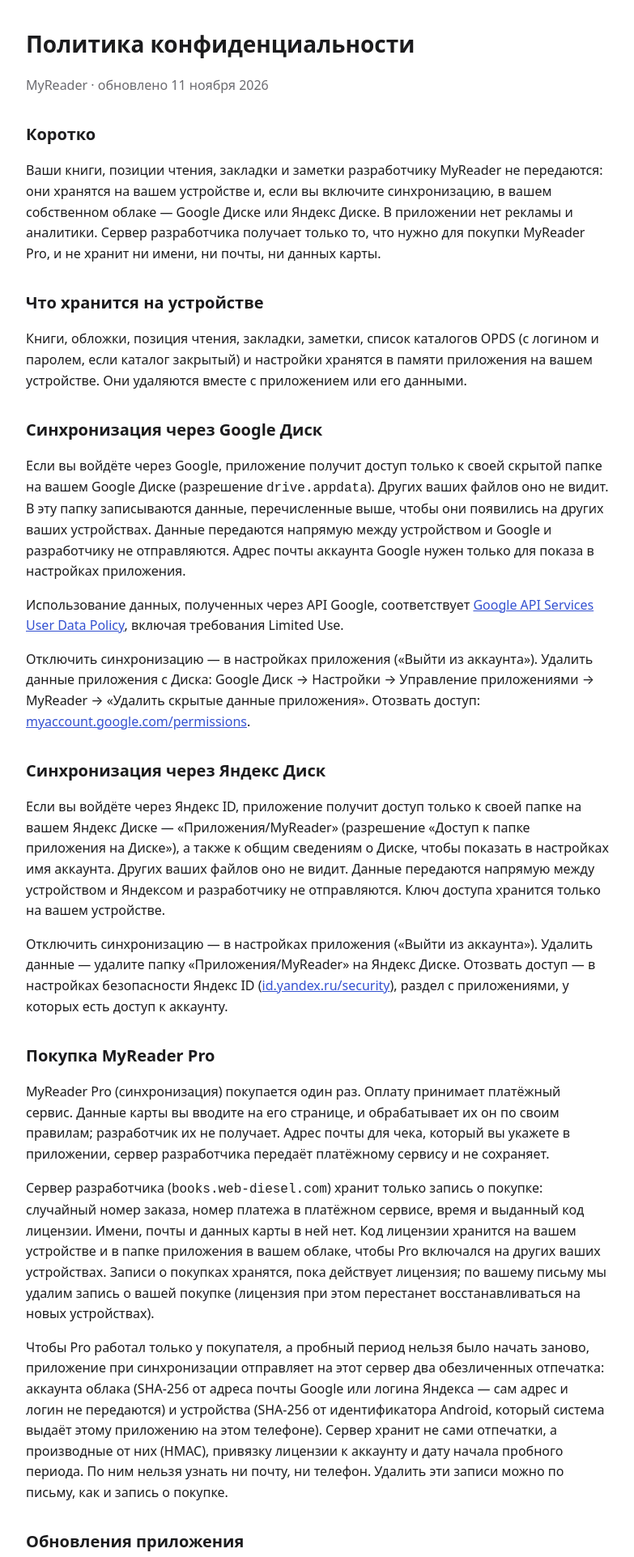
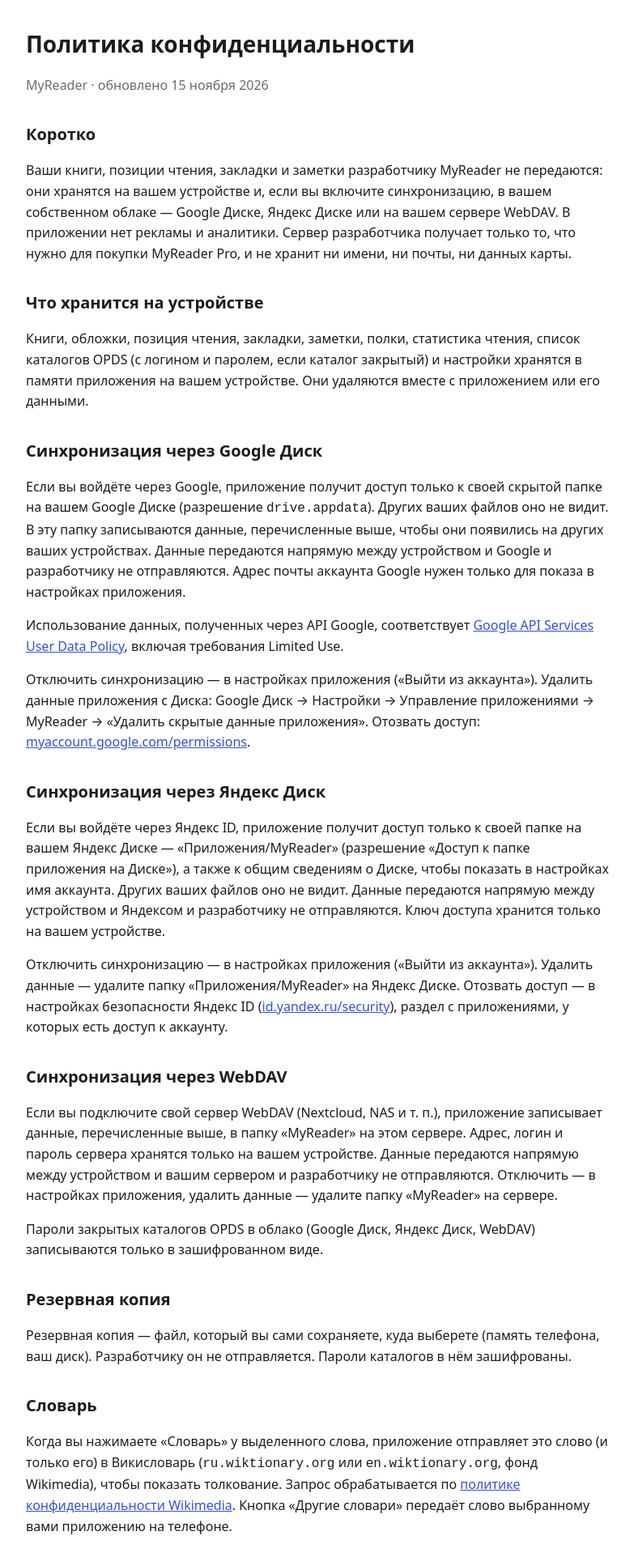
Before and after one commit to webdiesellab/myreader-app, a plain HTML site: page privacy.html in a window 1280 px wide. Shown: the top 1923 px of the page at 81% size, without its empty margins (248-1031 px from the left). Drawn offline with Linux system fonts and the light colour scheme.

Commit message:
Политика: WebDAV, резервная копия, словарь (Викисловарь)

```diff
--- a/privacy.html
+++ b/privacy.html
@@ -3,13 +3,13 @@
 <title>MyReader — конфиденциальность</title><link rel="stylesheet" href="style.css"></head>
 <body><main>
 <h1>Политика конфиденциальности</h1>
-<p class="muted">MyReader · обновлено 11 ноября 2026</p>
+<p class="muted">MyReader · обновлено 15 ноября 2026</p>
 
 <h2>Коротко</h2>
-<p>Ваши книги, позиции чтения, закладки и заметки разработчику MyReader не передаются: они хранятся на вашем устройстве и, если вы включите синхронизацию, в вашем собственном облаке — Google Диске или Яндекс Диске. В приложении нет рекламы и аналитики. Сервер разработчика получает только то, что нужно для покупки MyReader Pro, и не хранит ни имени, ни почты, ни данных карты.</p>
+<p>Ваши книги, позиции чтения, закладки и заметки разработчику MyReader не передаются: они хранятся на вашем устройстве и, если вы включите синхронизацию, в вашем собственном облаке — Google Диске, Яндекс Диске или на вашем сервере WebDAV. В приложении нет рекламы и аналитики. Сервер разработчика получает только то, что нужно для покупки MyReader Pro, и не хранит ни имени, ни почты, ни данных карты.</p>
 
 <h2>Что хранится на устройстве</h2>
-<p>Книги, обложки, позиция чтения, закладки, заметки, список каталогов OPDS (с логином и паролем, если каталог закрытый) и настройки хранятся в памяти приложения на вашем устройстве. Они удаляются вместе с приложением или его данными.</p>
+<p>Книги, обложки, позиция чтения, закладки, заметки, полки, статистика чтения, список каталогов OPDS (с логином и паролем, если каталог закрытый) и настройки хранятся в памяти приложения на вашем устройстве. Они удаляются вместе с приложением или его данными.</p>
 
 <h2>Синхронизация через Google Диск</h2>
 <p>Если вы войдёте через Google, приложение получит доступ только к своей скрытой папке на вашем Google Диске (разрешение <code>drive.appdata</code>). Других ваших файлов оно не видит. В эту папку записываются данные, перечисленные выше, чтобы они появились на других ваших устройствах. Данные передаются напрямую между устройством и Google и разработчику не отправляются. Адрес почты аккаунта Google нужен только для показа в настройках приложения.</p>
@@ -19,6 +19,16 @@
 <h2>Синхронизация через Яндекс Диск</h2>
 <p>Если вы войдёте через Яндекс ID, приложение получит доступ только к своей папке на вашем Яндекс Диске — «Приложения/MyReader» (разрешение «Доступ к папке приложения на Диске»), а также к общим сведениям о Диске, чтобы показать в настройках имя аккаунта. Других ваших файлов оно не видит. Данные передаются напрямую между устройством и Яндексом и разработчику не отправляются. Ключ доступа хранится только на вашем устройстве.</p>
 <p>Отключить синхронизацию — в настройках приложения («Выйти из аккаунта»). Удалить данные — удалите папку «Приложения/MyReader» на Яндекс Диске. Отозвать доступ — в настройках безопасности Яндекс ID (<a href="https://id.yandex.ru/security">id.yandex.ru/security</a>), раздел с приложениями, у которых есть доступ к аккаунту.</p>
+
+<h2>Синхронизация через WebDAV</h2>
+<p>Если вы подключите свой сервер WebDAV (Nextcloud, NAS и т. п.), приложение записывает данные, перечисленные выше, в папку «MyReader» на этом сервере. Адрес, логин и пароль сервера хранятся только на вашем устройстве. Данные передаются напрямую между устройством и вашим сервером и разработчику не отправляются. Отключить — в настройках приложения, удалить данные — удалите папку «MyReader» на сервере.</p>
+<p>Пароли закрытых каталогов OPDS в облако (Google Диск, Яндекс Диск, WebDAV) записываются только в зашифрованном виде.</p>
+
+<h2>Резервная копия</h2>
+<p>Резервная копия — файл, который вы сами сохраняете, куда выберете (память телефона, ваш диск). Разработчику он не отправляется. Пароли каталогов в нём зашифрованы.</p>
+
+<h2>Словарь</h2>
+<p>Когда вы нажимаете «Словарь» у выделенного слова, приложение отправляет это слово (и только его) в Викисловарь (<code>ru.wiktionary.org</code> или <code>en.wiktionary.org</code>, фонд Wikimedia), чтобы показать толкование. Запрос обрабатывается по <a href="https://foundation.wikimedia.org/wiki/Policy:Privacy_policy">политике конфиденциальности Wikimedia</a>. Кнопка «Другие словари» передаёт слово выбранному вами приложению на телефоне.</p>
 
 <h2>Покупка MyReader Pro</h2>
 <p>MyReader Pro (синхронизация) покупается один раз. Оплату принимает платёжный сервис. Данные карты вы вводите на его странице, и обрабатывает их он по своим правилам; разработчик их не получает. Адрес почты для чека, который вы укажете в приложении, сервер разработчика передаёт платёжному сервису и не сохраняет.</p>
@@ -37,10 +47,13 @@
 <hr>
 <section id="en" lang="en">
 <h1>Privacy policy</h1>
-<p class="muted">MyReader · updated November 11, 2026</p>
-<p>Your books, reading positions, bookmarks and notes are never sent to the developer of MyReader. They are stored on your device and, if you turn on sync, in your own cloud — Google Drive or Yandex Disk. The app has no ads and no analytics. The developer's server only receives what is needed for a MyReader Pro purchase and stores no name, email or card data.</p>
+<p class="muted">MyReader · updated November 15, 2026</p>
+<p>Your books, reading positions, bookmarks and notes are never sent to the developer of MyReader. They are stored on your device and, if you turn on sync, in your own cloud — Google Drive, Yandex Disk or your WebDAV server. The app has no ads and no analytics. The developer's server only receives what is needed for a MyReader Pro purchase and stores no name, email or card data.</p>
 <p><b>Google Drive.</b> If you sign in with Google, the app accesses only its own hidden folder on your Google Drive (<code>drive.appdata</code> scope) and stores the data above there so it appears on your other devices. Data goes directly between your device and Google. Your Google account email is only shown in the app settings. MyReader's use of information received from Google APIs adheres to the <a href="https://developers.google.com/terms/api-services-user-data-policy">Google API Services User Data Policy</a>, including the Limited Use requirements. You can sign out in the app settings, delete the app's hidden data in Google Drive → Settings → Manage apps → MyReader, and revoke access at <a href="https://myaccount.google.com/permissions">myaccount.google.com/permissions</a>.</p>
 <p><b>Yandex Disk.</b> If you sign in with Yandex ID, the app accesses only its own folder on your Yandex Disk (“Apps/MyReader”) and basic Disk information to show the account name. Data goes directly between your device and Yandex; the access key stays on your device. Delete the “Apps/MyReader” folder to remove the data; revoke access in your Yandex ID security settings.</p>
+<p><b>WebDAV.</b> If you connect your own WebDAV server (Nextcloud, NAS etc.), the app stores the data above in a “MyReader” folder on that server. The server address, login and password stay on your device; data goes directly between your device and your server. Passwords of private OPDS catalogs are written to any cloud (Google Drive, Yandex Disk, WebDAV) only in encrypted form.</p>
+<p><b>Backup.</b> A backup is a file you save yourself wherever you choose; it is never sent to the developer. Catalog passwords in it are encrypted.</p>
+<p><b>Dictionary.</b> When you tap “Dictionary” on a selected word, the app sends that word (and nothing else) to Wiktionary (<code>ru.wiktionary.org</code> or <code>en.wiktionary.org</code>, Wikimedia Foundation) to show its definition, under the <a href="https://foundation.wikimedia.org/wiki/Policy:Privacy_policy">Wikimedia privacy policy</a>. “Other dictionaries” passes the word to an app on your phone that you choose.</p>
 <p><b>MyReader Pro.</b> Payment is handled by a payment provider: you enter card details on its page, and the developer does not receive them. The receipt email you enter in the app is passed to the provider by the developer's server and is not stored. The developer's server (<code>books.web-diesel.com</code>) stores only a purchase record: a random order number, the provider's payment number, the time and the issued license code. The license code is stored on your device and in the app folder in your cloud so Pro turns on on your other devices. Write to us to have your purchase record deleted.</p>
 <p><b>Updates.</b> The version installed from the website checks <code>apk.web-diesel.com</code> for a new version at launch; the request contains no personal data. Store versions are updated by the store. OPDS catalogs are contacted only at addresses you add yourself.</p>
 <p>Contact and deletion requests: <a href="mailto:webdiesel.lab@gmail.com">webdiesel.lab@gmail.com</a></p>
```
